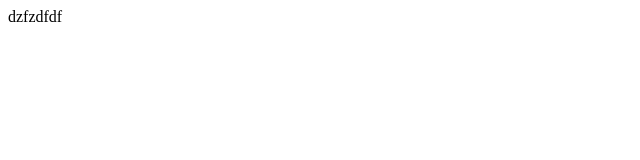
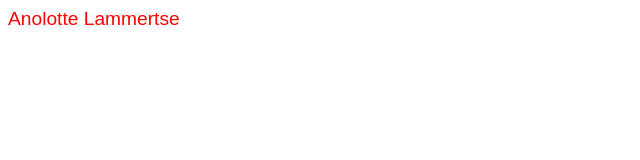
Before and after one commit to AnnelotteLammertse/AnnelotteLammertse.github.io, a plain HTML site: page index.html in a window 1280 px wide. Shown: the whole page, without its empty margins (0-640 px from the left). Drawn offline with Linux system fonts and the light colour scheme.

Commit message:
title in red

```diff
--- a/index.html
+++ b/index.html
@@ -5,8 +5,9 @@
     <meta http-equiv="X-UA-Compatible" content="IE=edge">
     <meta name="viewport" content="width=device-width, initial-scale=1.0">
     <title>Anolotte</title>
+    <link rel="stylesheet" href="./style.css">
 </head>
 <body>
-    <div>dzfzdfdf</div>
+    <div id="title">Anolotte Lammertse</div>
 </body>
 </html>
--- a/style.css
+++ b/style.css
@@ -0,0 +1,8 @@
+#title {
+    color: red;
+    font-size: larger;
+    font-family: Arial, Helvetica, sans-serif;
+
+
+
+}
```
